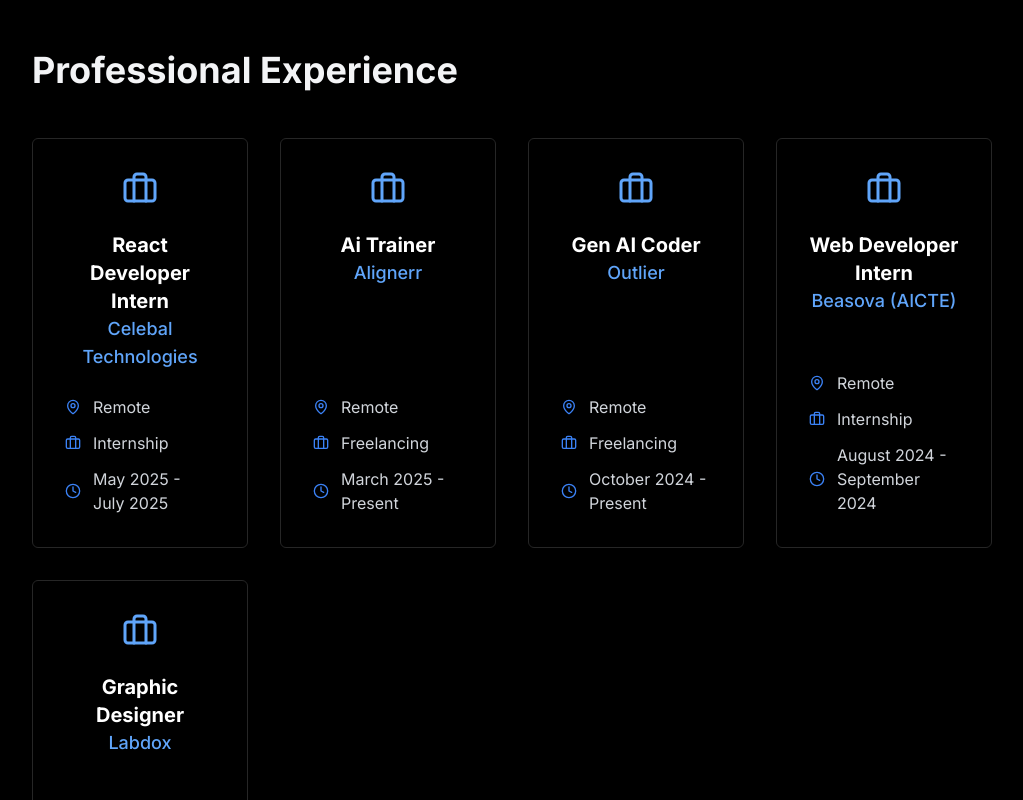
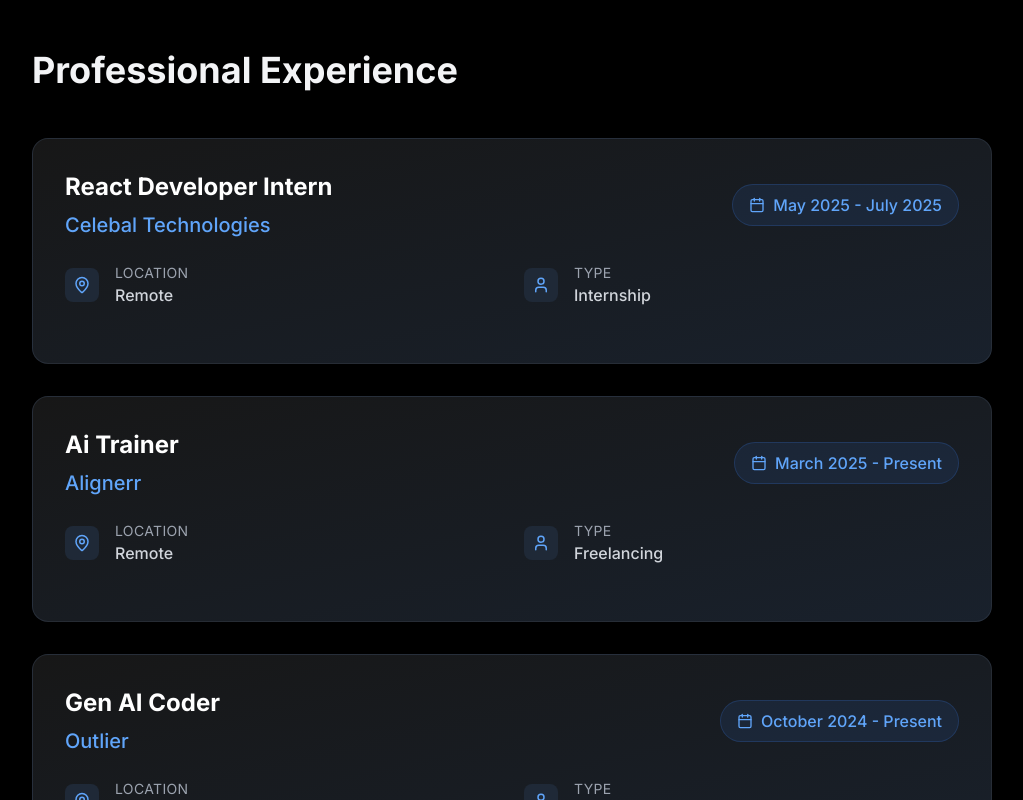
Before and after one commit to Shinkhal/Nextjs-Portfolio, a Next.js app: page / in a window 1280 px wide. Shown: the part 1140-1940 px from the top of the page, without its empty margins (128-1151 px from the left). Built offline with nearby package versions, Linux system fonts and the light colour scheme.

Commit message:
minor bug fixes

```diff
--- a/src/app/skills/page.tsx
+++ b/src/app/skills/page.tsx
@@ -7,7 +7,7 @@
 import { ShootingStars } from "@/components/ui/shooting-stars";
 import { StarsBackground } from "@/components/ui/stars-background";
 import { motion } from "framer-motion";
-import { Award, ExternalLink } from "lucide-react";
+import { Award, ExternalLink, FileText } from "lucide-react";
 
 export default function Skills() {
   const [selectedTab, setSelectedTab] = useState("skills");
@@ -120,7 +120,7 @@
   );
 }
 
-// Enhanced Certification Card Component with PDF Display
+// Minimalist Certification Card Component
 const CertificationCard = ({
   title,
   link,
@@ -129,56 +129,54 @@
 }) => {
   return (
     <motion.div
-      whileHover={{ y: -8, scale: 1.02 }}
+      whileHover={{ y: -4, scale: 1.01 }}
       transition={{ duration: 0.3 }}
-      className="relative overflow-hidden rounded-xl backdrop-blur-sm bg-gray-800/30 border border-gray-700/50 hover:border-red-400/50 shadow-lg transition-all duration-300"
+      className="group relative overflow-hidden rounded-lg backdrop-blur-sm bg-gray-900/40 border border-gray-700/30 hover:border-red-400/40 shadow-md hover:shadow-lg transition-all duration-300"
     >
-      <div className="absolute top-0 left-0 w-full h-1 bg-gradient-to-r from-red-500 to-red-300"></div>
+      {/* Subtle top accent */}
+      <div className="absolute top-0 left-0 w-full h-0.5 bg-gradient-to-r from-red-500/60 to-red-300/60 opacity-0 group-hover:opacity-100 transition-opacity duration-300"></div>
 
-      <div className="p-6 flex flex-col h-full">
+      <div className="p-6">
+        {/* Certificate Icon */}
         <div className="flex items-start gap-4 mb-4">
-          <h3 className="text-lg font-semibold text-white flex-grow">{title}</h3>
+          <div className="bg-red-500/10 p-2 rounded-lg">
+            <Award size={20} className="text-red-400" />
+          </div>
+          <div className="flex-grow">
+            <h3 className="text-lg font-semibold text-white group-hover:text-red-100 transition-colors duration-300 leading-tight">
+              {title}
+            </h3>
+          </div>
         </div>
 
-        {/* Certificate PDF Display */}
-        {pdfurl && (
-          <div className="mb-4 overflow-hidden rounded-md bg-gray-900/50 h-56">
-            <object
-              data={pdfurl}
-              type="application/pdf"
-              width="100%"
-              height="100%"
-              className="rounded-md"
+        {/* Issuer */}
+        <div className="mb-6">
+          <p className="text-sm text-gray-400 font-medium">{issuer}</p>
+        </div>
 
-            >
-              <div className="flex items-center justify-center h-full">
-                <p className="text-center text-gray-400 p-4">
-                  PDF preview not available.
-                  <a href={pdfurl} className="block mt-2 text-red-400 hover:underline">
-                    Download PDF
-                  </a>
-                </p>
-              </div>
-            </object>
-          </div>
-        )}
-
-        <div className="space-y-3 mt-auto">
-          <div className="flex items-center gap-2 text-gray-300">
-            <Award size={16} className="text-red-400" />
-            <span className="text-sm">{issuer}</span>
-          </div>
-
-
+        {/* Actions */}
+        <div className="flex flex-col gap-3">
           <a
             href={link}
             target="_blank"
             rel="noopener noreferrer"
-            className="inline-flex items-center gap-2 mt-4 text-red-400 hover:text-red-300 transition-colors"
+            className="inline-flex items-center gap-2 text-red-400 hover:text-red-300 transition-colors group/link"
           >
-            <span>View Original Certificate</span>
-            <ExternalLink size={16} />
+            <ExternalLink size={14} className="group-hover/link:translate-x-0.5 transition-transform" />
+            <span className="text-sm font-medium">View Certificate</span>
           </a>
+
+          {pdfurl && (
+            <a
+              href={pdfurl}
+              target="_blank"
+              rel="noopener noreferrer"
+              className="inline-flex items-center gap-2 text-gray-400 hover:text-gray-300 transition-colors group/pdf"
+            >
+              <FileText size={14} className="group-hover/pdf:translate-x-0.5 transition-transform" />
+              <span className="text-sm">Download PDF</span>
+            </a>
+          )}
         </div>
       </div>
     </motion.div>
--- a/src/components/about.jsx
+++ b/src/components/about.jsx
@@ -1,58 +1,11 @@
 import React from "react";
 import Image from "next/image";
-import { personalDetails, workDetails, eduDetails } from "../details";
+import { personalDetails, workDetails, eduDetails, achievements } from "../details";
 import { CardSpotlight } from "@/components/ui/card-spotlight";
 import BlurFade from "@/components/magicui/blur-fade";
-import { Building, GraduationCap, MapPin, Clock, Briefcase, Medal, BookOpen, Trophy, Star, Code, HeartHandshake} from 'lucide-react';
+import { Building, GraduationCap, MapPin, Clock, Medal, BookOpen, Calendar, User} from 'lucide-react';
 
-// Example achievements - you can move these to your details file later
-const achievements = [
-  {
-    id: 1,
-    title: "Smart India Hackathon Finalist",
-    description: "Ranked among the top 50 teams in college for Smart India Hackathon 2024 with the Farmease app aimed at connecting farmers to consumers and retailers.",
-    icon: Trophy,
-    year: "2024",
-    color: "text-yellow-400",
-    bgColor: "bg-yellow-400/10"
-  },
-  {
-    id: 2,
-    title: "Open Source Contributor",
-    description: "Contributed pull requests to 2–3 Apache GitHub repositories, actively supporting open-source development and collaboration.",
-    icon: Code,
-    year: "2024",
-    color: "text-green-400",
-    bgColor: "bg-green-400/10"
-  },
-  {
-    id: 3,
-    title: "Top Performer on HackerRank",
-    description: "Earned a 5-star badge in Problem Solving on HackerRank, demonstrating consistent DSA and algorithmic skills.",
-    icon: Star,
-    year: "2023",
-    color: "text-blue-400",
-    bgColor: "bg-blue-400/10"
-  },
-  {
-    id: 4,
-    title: "Volunteering & Community Work",
-    description: "Organized blood donation camps in collaboration with NGOs to support healthcare efforts in underprivileged communities.",
-    icon: HeartHandshake,
-    year: "2023",
-    color: "text-pink-400",
-    bgColor: "bg-pink-400/10"
-  },
-  {
-    id: 5,
-    title: "Super 30 Member",
-    description: "Selected as part of the prestigious Super 30 program, receiving focused training in engineering entrance preparation and problem-solving.",
-    icon: GraduationCap,
-    year: "2020",
-    color: "text-emerald-400",
-    bgColor: "bg-emerald-400/10"
-  }
-];
+
 
 
 function About() {
@@ -119,39 +72,64 @@
           <h2 className="text-3xl md:text-4xl font-bold mb-12 text-gray-100">
             Professional Experience
           </h2>
-          <div className="grid grid-cols-1 md:grid-cols-2 lg:grid-cols-4 gap-6 lg:gap-8">
+          <div className="space-y-8">
             {workDetails.map((work, index) => (
-              <CardSpotlight key={index} className="h-auto min-h-96 w-full p-8 relative">
-                <div className="flex flex-col h-full relative z-20">
-                  <div className="mb-6 text-center">
-                    <Briefcase size={36} className="text-blue-400 mx-auto" />
+              <div key={index} className="group">
+                <div className="relative bg-gradient-to-br from-neutral-900 to-gray-800/80 backdrop-blur-sm rounded-2xl p-8 border border-gray-700/50 hover:border-blue-500/30 transition-all duration-300 hover:shadow-xl hover:shadow-blue-500/10">
+                  {/* Top Section - Position and Company */}
+                  <div className="flex flex-col md:flex-row md:items-center md:justify-between mb-6">
+                    <div className="mb-4 md:mb-0">
+                      <h3 className="text-2xl font-bold text-white mb-2 group-hover:text-blue-400 transition-colors duration-300">
+                        {work.Position}
+                      </h3>
+                      <p className="text-xl text-blue-400 font-medium">
+                        {work.Company}
+                      </p>
+                    </div>
+
+                    {/* Duration Badge */}
+                    <div className="flex items-center bg-blue-500/10 text-blue-400 px-4 py-2 rounded-full border border-blue-500/20">
+                      <Calendar size={16} className="mr-2" />
+                      <span className="font-medium">{work.Duration}</span>
+                    </div>
                   </div>
 
-                  <p className="text-xl font-bold text-white text-center relative z-20">{work.Position}</p>
-                  <p className="text-lg font-medium text-blue-400 text-center mb-6 relative z-20">{work.Company}</p>
+                  {/* Details Section */}
+                  <div className="grid grid-cols-1 md:grid-cols-2 gap-6 mb-6">
+                    <div className="flex items-center text-gray-300">
+                      <div className="bg-gray-800 p-2 rounded-lg mr-4">
+                        <MapPin size={18} className="text-blue-400" />
+                      </div>
+                      <div>
+                        <p className="text-sm text-gray-400 uppercase tracking-wide">Location</p>
+                        <p className="text-base font-medium">{work.Location}</p>
+                      </div>
+                    </div>
 
-                  <div className="text-gray-300 mt-auto space-y-3 relative z-20">
-                    <p className="text-base flex items-center relative z-20">
-                      <MapPin size={16} className="mr-3 text-blue-500 flex-shrink-0" />
-                      <span>{work.Location}</span>
-                    </p>
-                    <p className="text-base flex items-center relative z-20">
-                      <Briefcase size={16} className="mr-3 text-blue-500 flex-shrink-0" />
-                      <span>{work.Type}</span>
-                    </p>
-                    <p className="text-base flex items-center relative z-20">
-                      <Clock size={16} className="mr-3 text-blue-500 flex-shrink-0" />
-                      <span>{work.Duration}</span>
-                    </p>
+                    <div className="flex items-center text-gray-300">
+                      <div className="bg-gray-800 p-2 rounded-lg mr-4">
+                        <User size={18} className="text-blue-400" />
+                      </div>
+                      <div>
+                        <p className="text-sm text-gray-400 uppercase tracking-wide">Type</p>
+                        <p className="text-base font-medium">{work.Type}</p>
+                      </div>
+                    </div>
+                  </div>
 
-                    {work.description && (
-                      <div className="mt-4 pt-4 border-t border-gray-700 relative z-20">
-                        <p className="text-sm italic text-gray-400 leading-relaxed">{work.description}</p>
-                      </div>
-                    )}
-                  </div>
+                  {/* Description */}
+                  {work.description && (
+                    <div className="border-t border-gray-700/50 pt-6">
+                      <p className="text-gray-300 leading-relaxed">
+                        {work.description}
+                      </p>
+                    </div>
+                  )}
+
+                  {/* Hover Effect Border */}
+                  <div className="absolute inset-0 rounded-2xl bg-gradient-to-r from-gray-500/20 to-neutral-700/20 opacity-0 group-hover:opacity-100 transition-opacity duration-300 -z-10"></div>
                 </div>
-              </CardSpotlight>
+              </div>
             ))}
           </div>
         </section>
```
